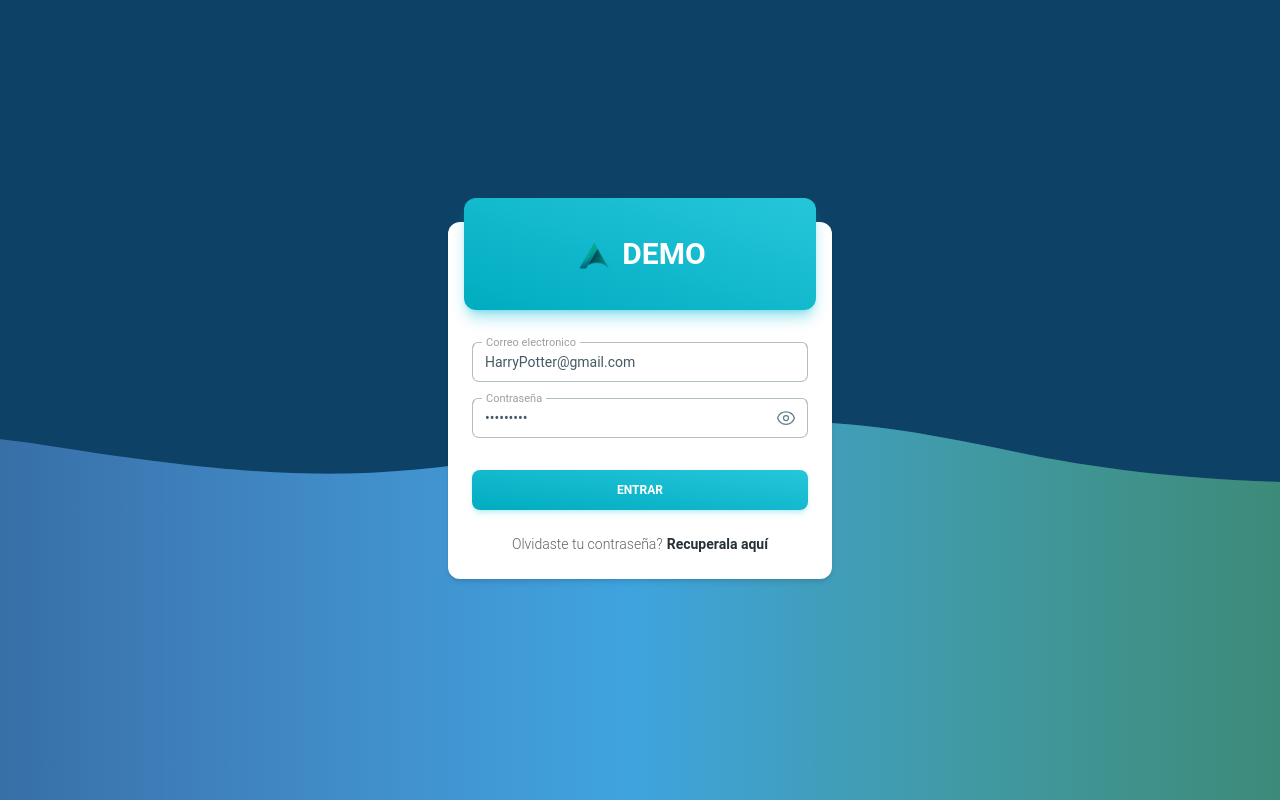
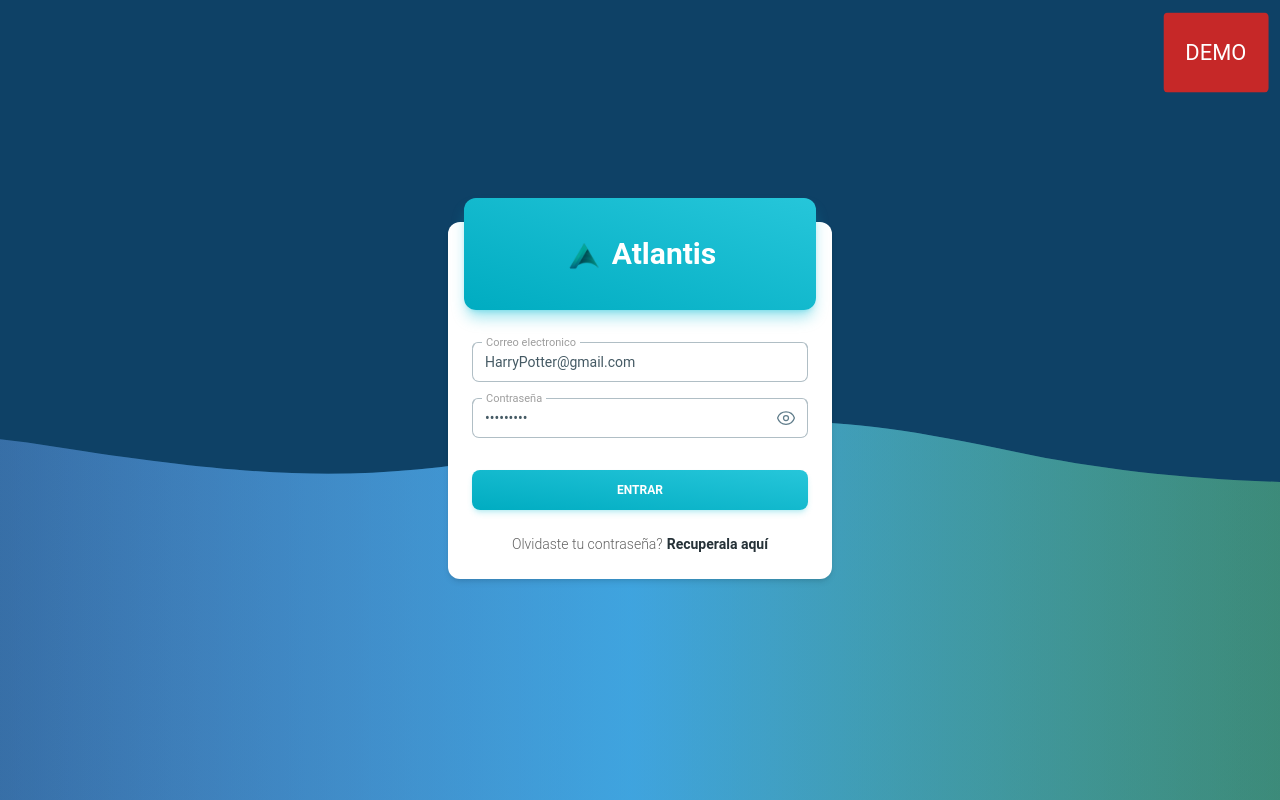
Before and after one commit to OscarArregoces/Atlantis-Frontend, a React (Vite) app: page / in a window 1280 px wide. Built offline with nearby package versions, Linux system fonts and the light colour scheme.

Commit message:
Terminado

```diff
--- a/src/pages/public/Login.jsx
+++ b/src/pages/public/Login.jsx
@@ -1,3 +1,110 @@
+// import {
+//   Card,
+//   CardHeader,
+//   CardBody,
+//   CardFooter,
+//   Typography,
+//   Input,
+//   Button,
+//   Avatar,
+// } from "@material-tailwind/react";
+// import { useForm } from "react-hook-form";
+// import { useNavigate } from "react-router-dom";
+// import { useState } from "react";
+// import { EyeIcon, EyeSlashIcon } from "@heroicons/react/24/outline";
+// import toast, { Toaster } from "react-hot-toast";
+// import LoginFondo from "/assets/svg/LoginFondo.svg"
+// import "./css/Login.css"
+// import { DialogChangePassword } from "../../components/public/DialogChangePassword";
+// export const Login = () => {
+//   const navigate = useNavigate();
+//   const { register, handleSubmit, reset, formState: { errors } } = useForm({
+//     defaultValues: {
+//       email: 'HarryPotter@gmail.com',
+//       password: '123456789'
+//     }
+//   });
+//   const [showPassword, setShowPassword] = useState(false);
+//   const [display, setDisplay] = useState(false);
+
+//   const onSubmit = async (body) => {
+//     toast.success("Bienvenido Harry Potter");
+//     setTimeout(() => {
+//       navigate('/private/dashboard');
+//     }, 1500);
+//   }
+
+
+//   return (
+//     <div className="w-screen h-screen p-5 flex justify-center items-center">
+//       <img id="LoginFondo" src={LoginFondo} alt="LoginFondo" />
+//       <Card className="w-96">
+//         <form onSubmit={handleSubmit(onSubmit)} className="flex flex-col gap-2">
+//           <CardHeader
+//             variant="gradient"
+//             color="cyan"
+//             className="h-28 flex justify-center items-center gap-2"
+//           >
+//             <Avatar src="/assets/img/logo.png" className="h-10 w-10" />
+//             <Typography variant="h3" color="white">
+//               DEMO
+//             </Typography>
+//           </CardHeader>
+//           <CardBody className="flex flex-col gap-4">
+//             <Input
+//               type="email"
+//               label="Correo electronico"
+//               {...register('email', { required: true })}
+//             />
+//             <Input
+//               label="Contraseña"
+//               {...register('password', { required: true })}
+//               type={
+//                 showPassword ? 'text' : 'password'
+//               }
+//               icon={
+//                 showPassword
+//                   ?
+//                   <EyeSlashIcon className="h-5 w-5 cursor-pointer" onClick={() => setShowPassword(!showPassword)} />
+//                   :
+//                   <EyeIcon className="h-5 w-5 cursor-pointer" onClick={() => setShowPassword(!showPassword)} />
+//               }
+//             />
+
+//           </CardBody>
+//           <CardFooter className="pt-0">
+//             <Button variant="gradient" type="submit" color="cyan" fullWidth>
+//               Entrar
+//             </Button>
+//             <Typography variant="small" className="mt-6 flex justify-center">
+//               Olvidaste tu contraseña?
+//               <Typography
+//                 as="a"
+//                 href="#signup"
+//                 variant="small"
+//                 color="blue-gray"
+//                 className="ml-1 font-bold"
+//                 onClick={() => setDisplay(!display)}
+//               >
+//                 Recuperala aquí
+//               </Typography>
+//             </Typography>
+//           </CardFooter>
+//         </form>
+//       </Card>
+//       <Toaster
+//         position="top-right"
+//         reverseOrder={false}
+//       />
+//       <DialogChangePassword
+//         display={display}
+//         setDisplay={setDisplay}
+//       />
+//     </div>
+
+//   );
+// }
+
 import {
   Card,
   CardHeader,
@@ -10,20 +117,25 @@ import {
 } from "@material-tailwind/react";
 import { useForm } from "react-hook-form";
 import { useNavigate } from "react-router-dom";
-import { useAxios } from "../../utils/axios.instance";
 import { useState } from "react";
 import { EyeIcon, EyeSlashIcon } from "@heroicons/react/24/outline";
 import toast, { Toaster } from "react-hot-toast";
-import LoginFondo from "/assets/svg/LoginFondo.svg"
-import "./css/Login.css"
+import LoginFondo from "/assets/svg/LoginFondo.svg";
+import "./css/Login.css";
 import { DialogChangePassword } from "../../components/public/DialogChangePassword";
+
 export const Login = () => {
   const navigate = useNavigate();
-  const { register, handleSubmit, reset, formState: { errors } } = useForm({
+  const {
+    register,
+    handleSubmit,
+    reset,
+    formState: { errors },
+  } = useForm({
     defaultValues: {
-      email:'HarryPotter@gmail.com',
-      password:'123456789'
-    }
+      email: "HarryPotter@gmail.com",
+      password: "123456789",
+    },
   });
   const [showPassword, setShowPassword] = useState(false);
   const [display, setDisplay] = useState(false);
@@ -31,13 +143,12 @@ export const Login = () => {
   const onSubmit = async (body) => {
     toast.success("Bienvenido Harry Potter");
     setTimeout(() => {
-      navigate('/private/dashboard');
+      navigate("/private/dashboard");
     }, 1500);
-  }
-
+  };
 
   return (
-    <div className="w-screen h-screen p-5 flex justify-center items-center">
+    <div className="w-screen h-screen p-5 flex justify-center items-center relative">
       <img id="LoginFondo" src={LoginFondo} alt="LoginFondo" />
       <Card className="w-96">
         <form onSubmit={handleSubmit(onSubmit)} className="flex flex-col gap-2">
@@ -48,30 +159,33 @@ export const Login = () => {
           >
             <Avatar src="/assets/img/logo.png" className="h-10 w-10" />
             <Typography variant="h3" color="white">
-              DEMO
+              Atlantis
             </Typography>
           </CardHeader>
           <CardBody className="flex flex-col gap-4">
             <Input
               type="email"
               label="Correo electronico"
-              {...register('email', { required: true })}
+              {...register("email", { required: true })}
             />
             <Input
               label="Contraseña"
-              {...register('password', { required: true })}
-              type={
-                showPassword ? 'text' : 'password'
-              }
+              {...register("password", { required: true })}
+              type={showPassword ? "text" : "password"}
               icon={
-                showPassword
-                  ?
-                  <EyeSlashIcon className="h-5 w-5 cursor-pointer" onClick={() => setShowPassword(!showPassword)} />
-                  :
-                  <EyeIcon className="h-5 w-5 cursor-pointer" onClick={() => setShowPassword(!showPassword)} />
+                showPassword ? (
+                  <EyeSlashIcon
+                    className="h-5 w-5 cursor-pointer"
+                    onClick={() => setShowPassword(!showPassword)}
+                  />
+                ) : (
+                  <EyeIcon
+                    className="h-5 w-5 cursor-pointer"
+                    onClick={() => setShowPassword(!showPassword)}
+                  />
+                )
               }
             />
-
           </CardBody>
           <CardFooter className="pt-0">
             <Button variant="gradient" type="submit" color="cyan" fullWidth>
@@ -81,7 +195,7 @@ export const Login = () => {
               Olvidaste tu contraseña?
               <Typography
                 as="a"
-                href="#signup"
+                href="#"
                 variant="small"
                 color="blue-gray"
                 className="ml-1 font-bold"
@@ -93,15 +207,18 @@ export const Login = () => {
           </CardFooter>
         </form>
       </Card>
-      <Toaster
-        position="top-right"
-        reverseOrder={false}
-      />
-      <DialogChangePassword
-        display={display}
-        setDisplay={setDisplay}
-      />
+
+      <div className="absolute top-0 right-0 m-4 bg-red-800 text-white p-5 rounded animate-scale">
+        <Typography
+          variant="lead"
+          color="white"
+        >
+          DEMO
+        </Typography>
+      </div>
+
+      <Toaster position="top-right" reverseOrder={false} />
+      <DialogChangePassword display={display} setDisplay={setDisplay} />
     </div>
-
   );
-}
+};
--- a/src/pages/public/css/Login.css
+++ b/src/pages/public/css/Login.css
@@ -14,3 +14,19 @@
     background-color: #0e4166;
     background-image: linear-gradient(to bottom, rgba(14, 65, 102, 0.86), #0e4166);
 }
+
+@keyframes scale {
+    0% {
+      transform: scale(1);
+    }
+    50% {
+      transform: scale(1.2);
+    }
+    100% {
+      transform: scale(1);
+    }
+  }
+
+  .animate-scale {
+    animation: scale 1.5s infinite;
+  }
```
